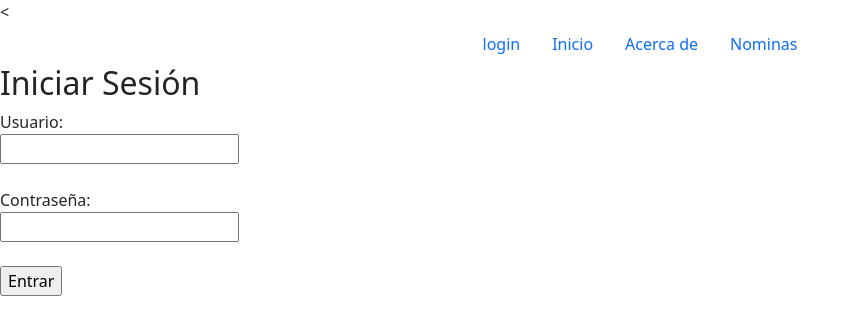
After one commit to egomex/PROYECTO_POO, a Django app: page /login in a window 1280 px wide. The commit adds this page. Shown: the top 335 px of the page, without its empty margins (0-860 px from the left). Run offline with Django 5.2, Linux system fonts and the light colour scheme.

Commit message:
login basico

```diff
--- a/nominas/templates/index.jinja
+++ b/nominas/templates/index.jinja
@@ -13,7 +13,8 @@
 
 <body>
     <ul class="nav justify-content-center">
-        <li class="nav-item"><a href="" class="nav-link">Inicio</a></li>
+        <li class="nav-item"><a href="{%url 'login' %}" class="nav-link">login</a></li>
+        <li class="nav-item"><a href="{%url 'inicio' %}" class="nav-link">Inicio</a></li>
         <li class="nav-item"><a href="" class="nav-link">Acerca de</a></li>
         <li class="nav-item"><a href="{%url 'Listado' %}" class="nav-link">Nominas</a></li>
     </ul>
--- /dev/null
+++ b/nominas/templates/login.jinja
@@ -0,0 +1,19 @@
+<{% extends "index.jinja" %}
+
+{% block titulo %}
+<title>login</title>
+{% endblock titulo %}
+
+{% block body %}
+<h2>Iniciar Sesión</h2>
+<form action="/login" method="post">
+  {% csrf_token %}
+  <label for="username">Usuario:</label><br>
+  <input type="text" id="username" name="username" required><br><br>
+
+  <label for="password">Contraseña:</label><br>
+  <input type="password" id="password" name="password" required><br><br>
+
+  <input type="submit" value="Entrar">
+</form>
+{% endblock body %}
--- a/nominas/urls.py
+++ b/nominas/urls.py
@@ -1,10 +1,11 @@
 from django.urls import path
-from .views import Inicio, Listado,Crear_Nomina, Crear_Empleado, updateEmpleado,Eliminar
+from .views import Inicio, Listado,Crear_Nomina, Crear_Empleado, login, updateEmpleado,Eliminar
 urlpatterns =[
     path("", Inicio,name="inicio"),
     path("listado/", Listado,name="Listado"),
     path("create_nominas/",Crear_Nomina,name="Crear_Nomina"),
     path("crear_empleado/",Crear_Empleado,name="Crear_Empleado"),
     path("update_empleado/<int:id>",updateEmpleado, name="Actualizar_empleado"),
-    path("Eliminar_empleado/<int:id>", Eliminar, name="Eliminar")
+    path("Eliminar_empleado/<int:id>", Eliminar, name="Eliminar"),
+    path("login", login, name="login")
 ]
--- a/nominas/views.py
+++ b/nominas/views.py
@@ -99,5 +99,5 @@ def Eliminar(request,id):
     empleado.delete()
     return HttpResponseRedirect("/listado/")
 
-#hola
-#hola lola
+def login(request):
+    return render(request,"login.jinja")
```
